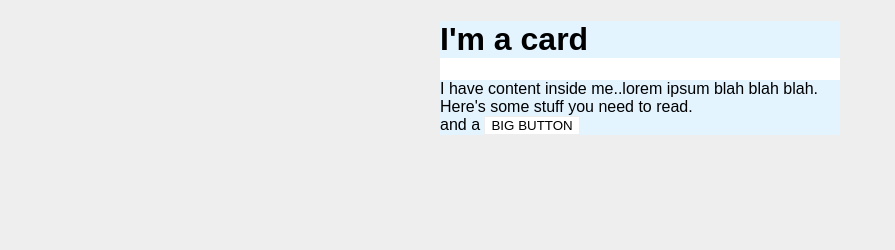
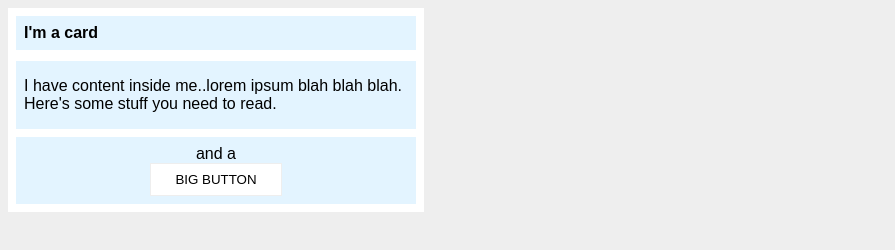
Before and after one commit to basit-budroo/the-odin-project, a plain HTML site: page css-exercises/margin-and-padding/02-margin-and-padding-2/index.html in a window 1280 px wide. Shown: the whole page, without its empty margins (0-895 px from the left). Drawn offline with Linux system fonts and the light colour scheme.

Commit message:
Completed Margin and Padding Exercise

```diff
--- a/css-exercises/margin-and-padding/02-margin-and-padding-2/style.css
+++ b/css-exercises/margin-and-padding/02-margin-and-padding-2/style.css
@@ -6,22 +6,34 @@
 .card {
   width: 400px;
   background: #fff;
-  margin: 16px auto;
+  padding: 8px;
 }
 
 .title {
   background: #e3f4ff;
+  font-size: 16px;
+  padding: 8px;
+  margin-top: 0;
 }
 
 .content {
   background: #e3f4ff;
+  padding: 16px 8px;
+  margin-top: 8px;
+  margin-bottom: 8px;
 }
 
 .button-container {
+  padding: 8px;
+  text-align: center;
   background: #e3f4ff;
 }
 
 button {
+  display: block;
   background: white;
   border: 1px solid #eee;
+  margin-left: auto;
+  margin-right: auto;
+  padding: 8px 24px 8px;
 }
```
Also changed, not shown: css-exercises/margin-and-padding/01-margin-and-padding-1/style.css (+7 -5 lines), 1 other file.
